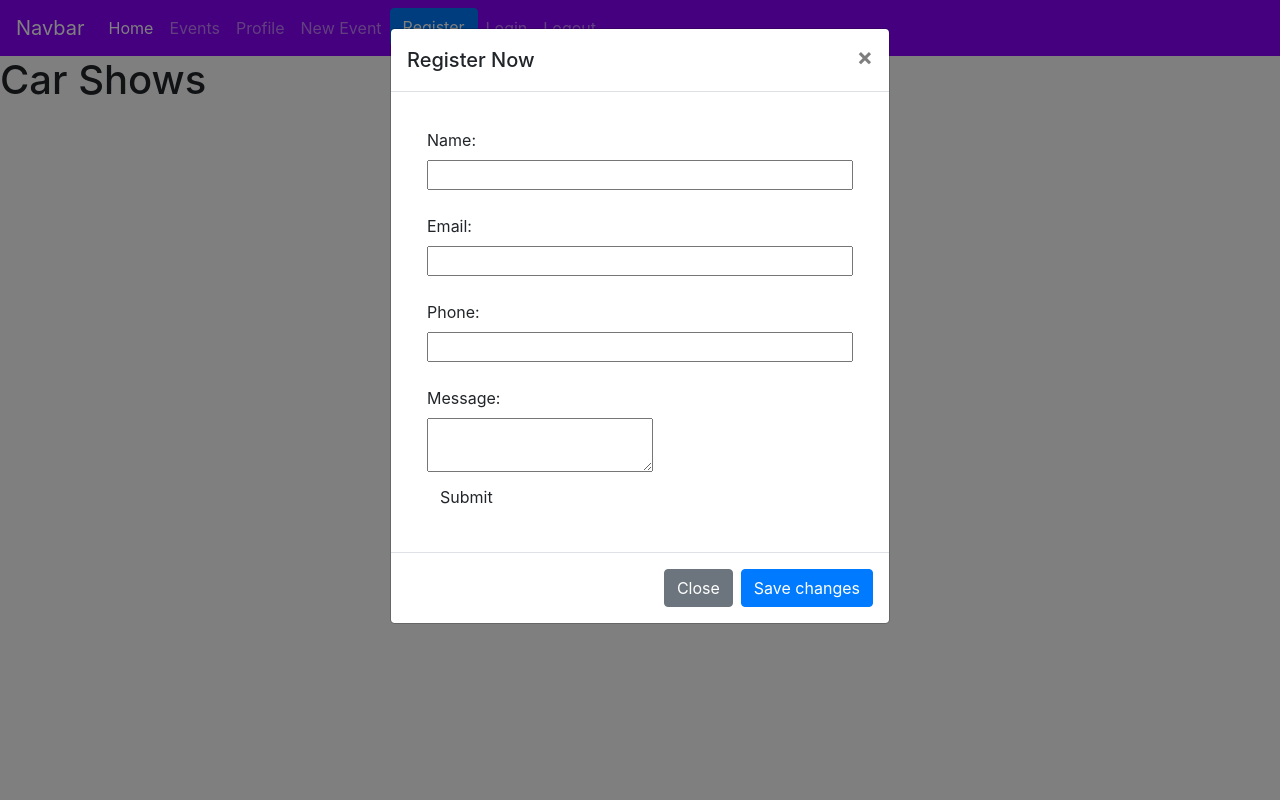
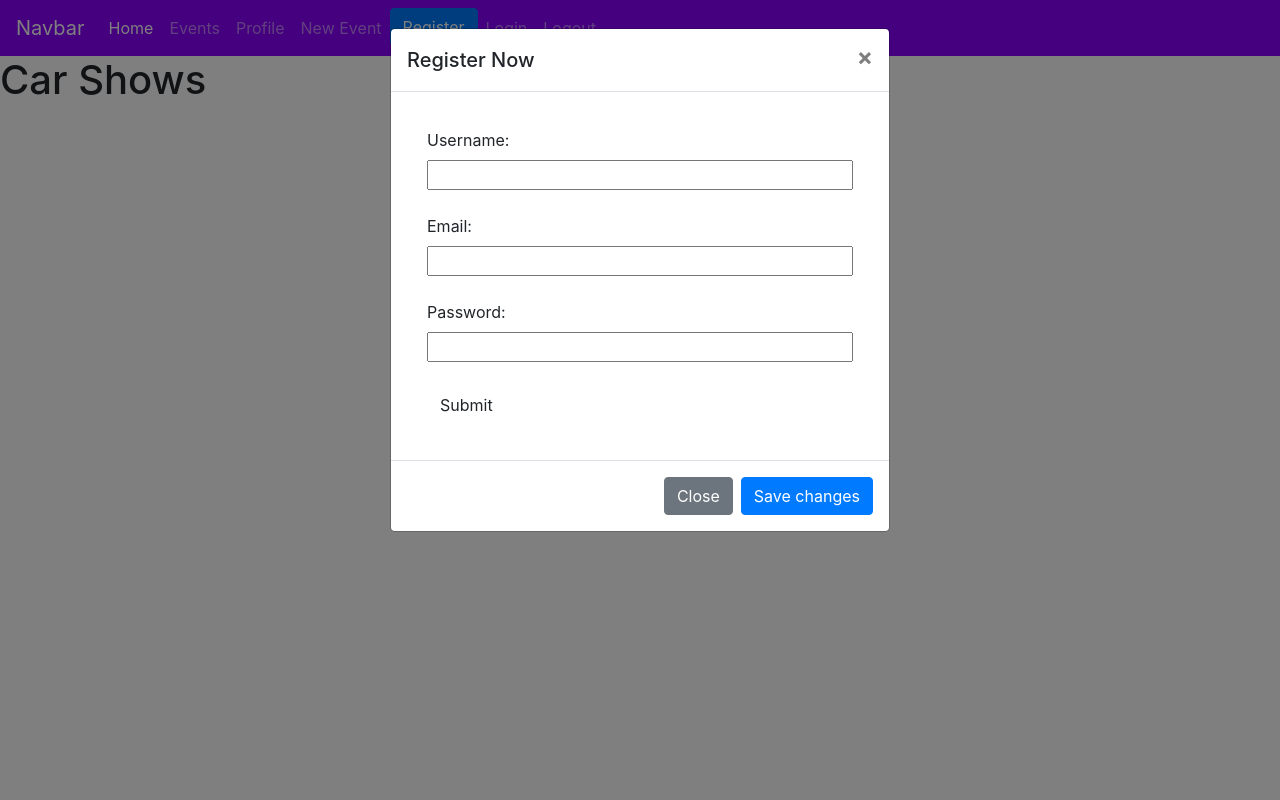
Before and after one commit to matt-oc/car-shows, a Flask app: page / in a window 1280 px wide, after a click on "Register". Run offline with Flask 2, Linux system fonts and the light colour scheme; data that the repository does not hold is empty; some libraries are stand-ins or nearby versions.

Commit message:
'update registration form fields'

```diff
--- a/templates/base.html
+++ b/templates/base.html
@@ -87,14 +87,13 @@
           <div class="modal-body">
             <form action="https://formspree.io/f/mqkgvaea" method="POST" id="register" class="register-form">
               <fieldset>
-                <label for="name">Name:</label><br>
+                <label for="name">Username:</label><br>
                 <input type="text" id="name" required name="name"><br>
                 <label for="email">Email:</label><br>
                 <input type="Email" id="email" name="email" required><br>
-                <label for="phone">Phone:</label><br>
-                <input type="number" id="phone" name="phone"><br>
-                <label for="message">Message:</label><br>
-                <textarea id="message" name="message"></textarea><br>
+                <label for="password">Password:</label><br>
+                <input type="password" id="password" name="password"><br>
+
                 <div class="submit-btn-container">
                   <button type="submit" class="btn contact-btn-submit" id="contact-submit" data-submit="Sending">Submit</button>
                 </div>
```
